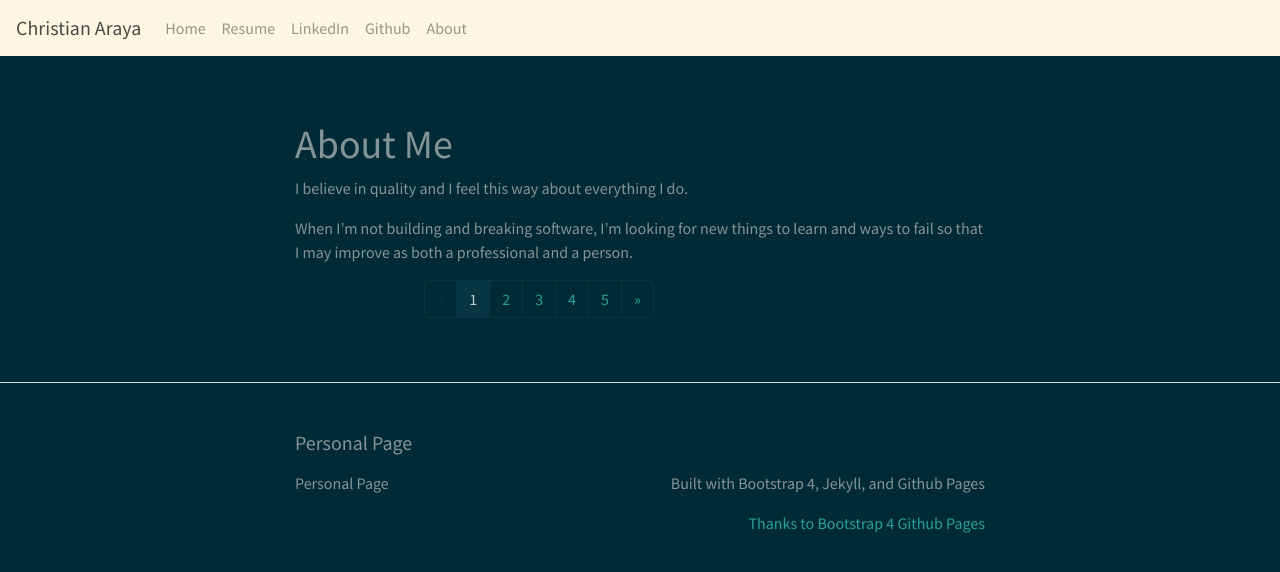
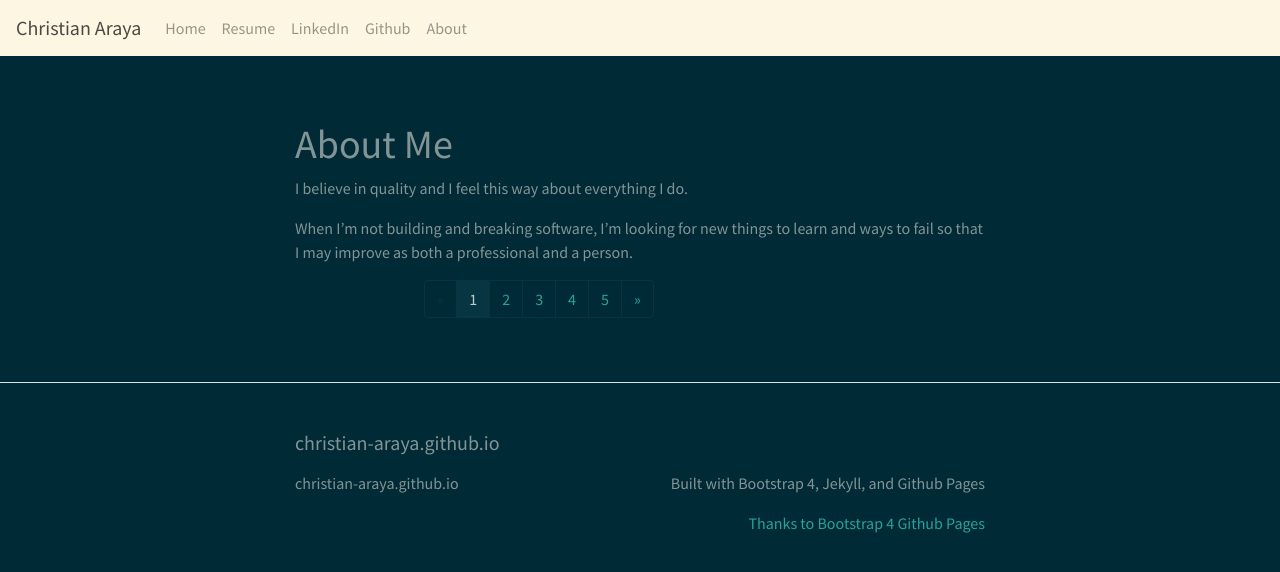
Before and after one commit to christian-araya/christian-araya.github.io, a Jekyll site: the page built from about.md, in a window 1280 px wide. Shown: the top 572 px of the page. Built offline with Jekyll 4.4.1, drawn with Linux system fonts in a browser that asks for light colours; part of the change alters nothing that is shown.

Commit message:
Update _config.yml

```diff
--- a/_config.yml
+++ b/_config.yml
@@ -13,7 +13,7 @@
 # you will see them accessed via {{ site.title }}, {{ site.email }}, and so on.
 # You can create any custom variable you would like, and they will be accessible
 # in the templates via {{ site.myvariable }}.
-title: Personal Page
+#title: Personal Page
 description: >- # this means to ignore newlines until "baseurl:"
   Built with Bootstrap 4, Jekyll, and Github Pages
 #baseurl: "" # the subpath of your site, e.g. /blog
```
